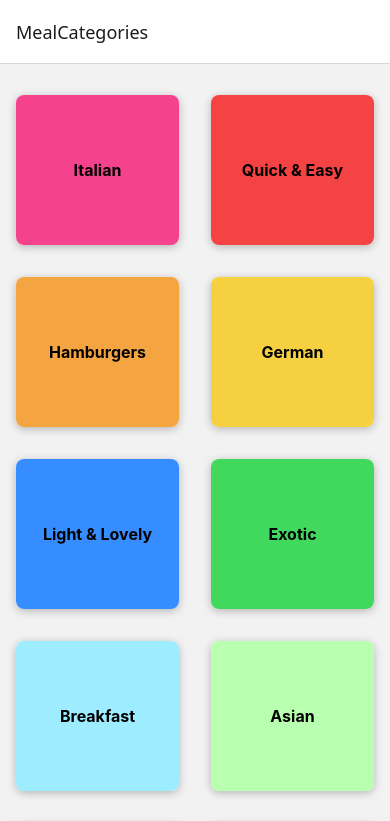
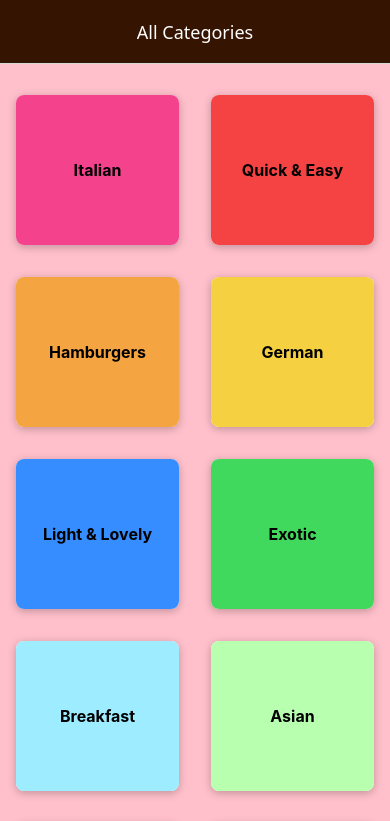
Before and after one commit to RupErz/Simple-Meal-Recipe-Mobile-App, a React Native app: screen / in a window 390 px wide. Shown: the top 821 px of the page. Built offline with nearby package versions, Linux system fonts and the light colour scheme.

Commit message:
Screen dynamic configuration

```diff
--- a/App.js
+++ b/App.js
@@ -12,14 +12,41 @@ export default function App() {
 
   return (
     <>
-      <StatusBar style='dark'/>
+      <StatusBar style='light'/>
       <NavigationContainer>
-        <Stack.Navigator>
+        <Stack.Navigator
+          screenOptions={{
+            headerStyle: {
+              backgroundColor: '#351401'
+            },
+            headerTintColor: 'white', // Color of the text in the header
+            contentStyle: { // Style for the content of the screen
+              backgroundColor: 'pink'
+            },
+            headerTitleAlign: 'center'
+          }}
+        >
 
           {/* Allow us to register a screen within a Navigator */}
-          <Stack.Screen name="MealCategories" component={CategoriesScreen} />
+          <Stack.Screen
+            name="MealCategories"
+            component={CategoriesScreen}
+            options={{
+              title: 'All Categories',
+            }}
+          />
 
-          <Stack.Screen name='MealOverview' component={MealsOverviewScreen} />
+          <Stack.Screen
+            name='MealOverview'
+            component={MealsOverviewScreen}
+            // options={({ route, navigation }) => {
+            //   const { categoryId } = route.params
+            //   return {
+            //     title: categoryId
+            //   }
+            // }}
+
+          />
 
         </Stack.Navigator>
       </NavigationContainer>
--- a/components/MealItem.js
+++ b/components/MealItem.js
@@ -6,7 +6,7 @@ const MealItem = ({ title, imgUrl, duration, affordability, complexity }) => {
     <View style={styles.mealItem}>
         <Pressable
             android_ripple={{color: '#ccc'}}
-            style = {({pressed}) => pressed ? styles.iosRipple : {}}
+            style = {({pressed}) => (pressed & Platform.OS === 'ios') ? styles.iosRipple : {}}
         >
             <View style={styles.innerContainer}>
                 <View>
--- a/screens/MealsOverviewScreen.js
+++ b/screens/MealsOverviewScreen.js
@@ -1,13 +1,26 @@
-import React from 'react'
+import React, { useLayoutEffect } from 'react'
 import { FlatList, StyleSheet, Text, View } from 'react-native'
-import {MEALS} from "../data/dummy-data"
+import {MEALS, CATEGORIES} from "../data/dummy-data"
 import MealItem from '../components/MealItem'
 
-const MealsOverviewScreen = ({ route }) => {
+const MealsOverviewScreen = ({ route, navigation }) => {
     const { categoryId } = route.params
 
     // List of Meal object belong to the category
     const displayedMeals = MEALS.filter(meal => meal.categoryIds.indexOf(categoryId) >= 0)
+
+    useLayoutEffect(() => {
+        // Get the title of the category though out the 'id'
+        const categoryTitle = CATEGORIES.find((category) => category.id === categoryId).title
+
+        // Another way to dynamically configure screen navigation options
+        // setOptions: take an object and set the options for the screen
+        navigation.setOptions({
+            title: categoryTitle
+        })
+    }, [categoryId]) // Once we have a diff id we need to rerender.
+
+
 
     const renderMealItem = (itemData) => {
         const mealItemProps = {
```
